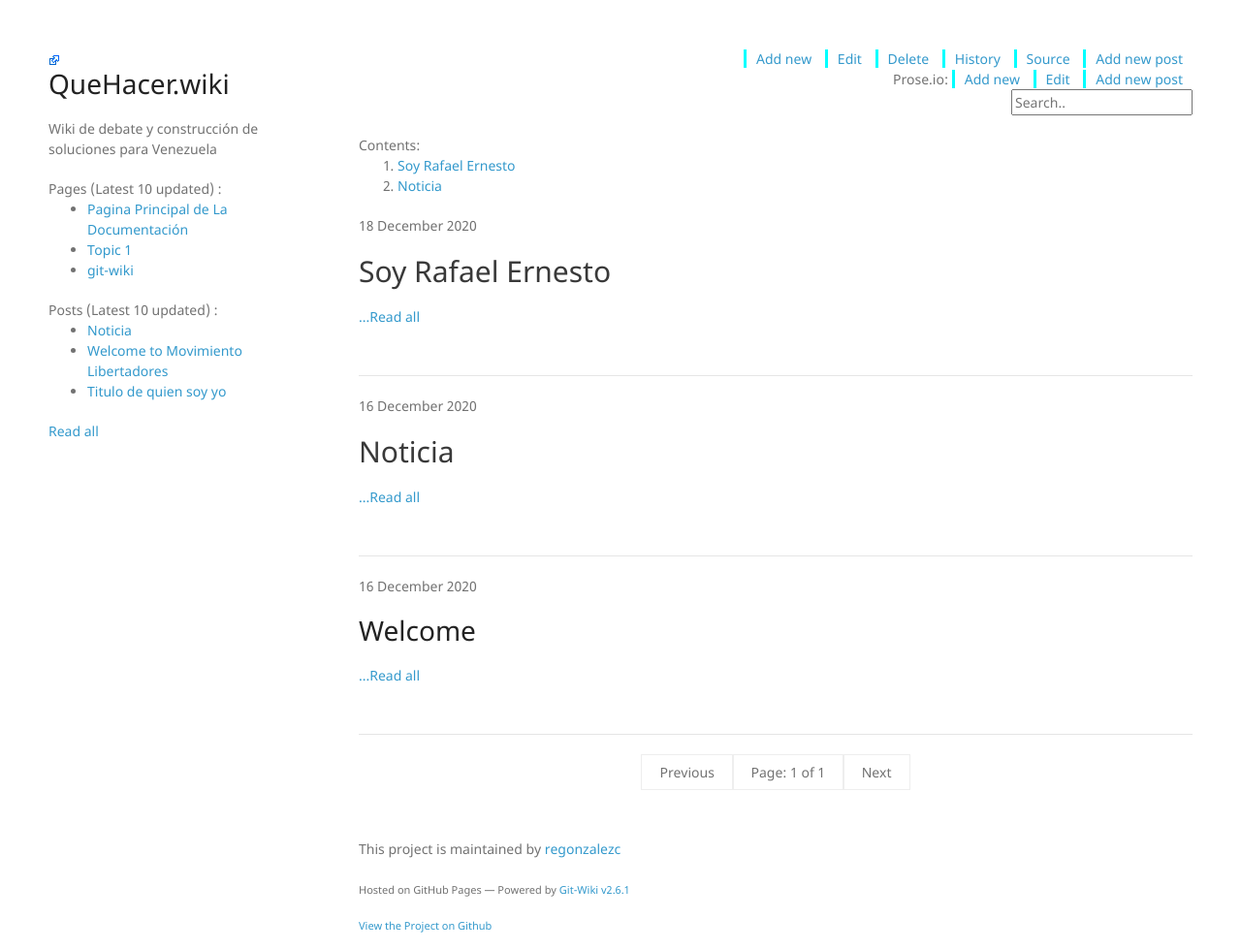
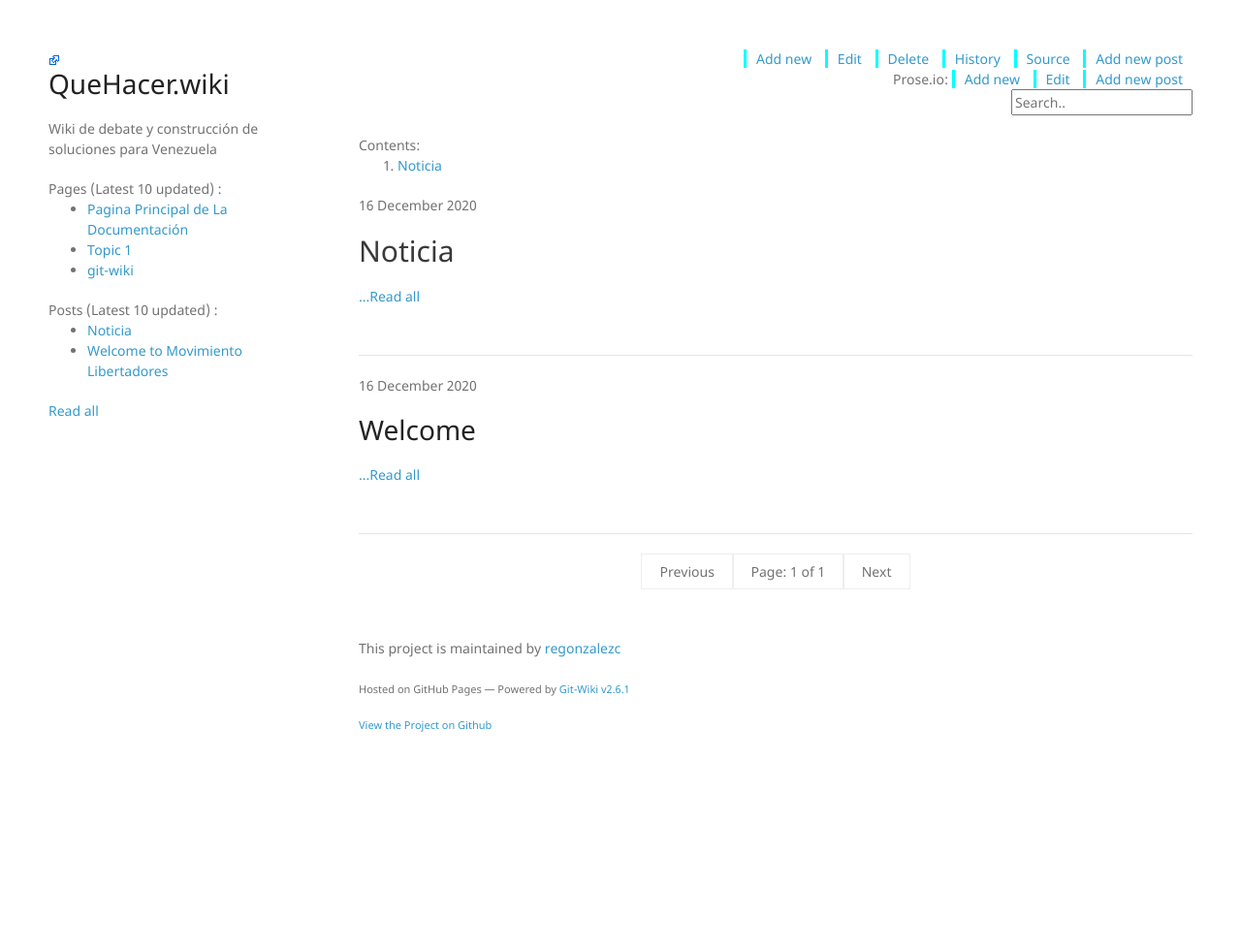
Before and after one commit to regonzalezc/que-hacer.docs, a Jekyll site: the page built from assets/blog/index.html, in a window 1280 px wide. Shown: the whole page at 97% size. Built offline with Jekyll 4.4.1, drawn with Linux system fonts in a browser that asks for light colours; nearby versions of some CDN libraries; the list of posts is cut into pages by our own code; after the commit the page ends 900 px from its top, so only the background shows below that; part of the change alters nothing that is shown.

```diff
--- a/_posts/2020-12-18-quien-soy.md
+++ b/_posts/2020-12-18-quien-soy.md
@@ -1,7 +1,7 @@
 ---
 layout: git-wiki-post
 title: Titulo de quien soy yo
-published: true
+published: false
 author: rafael
 ---
 
@@ -9,4 +9,6 @@ author: rafael
 
 Tratando de entender la usabilidad de la documentación.
 
+eDITANDO SIN PUBLICAR AÚN
+
 Enter text in [Markdown](http://daringfireball.net/projects/markdown/). Use the toolbar above, or click the **?** button for formatting help.
```
